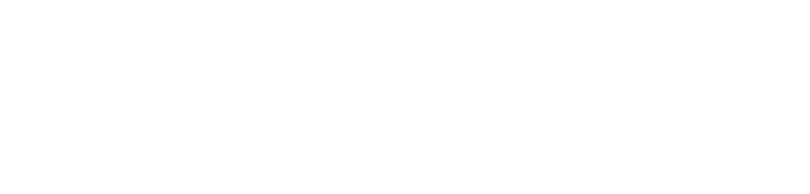
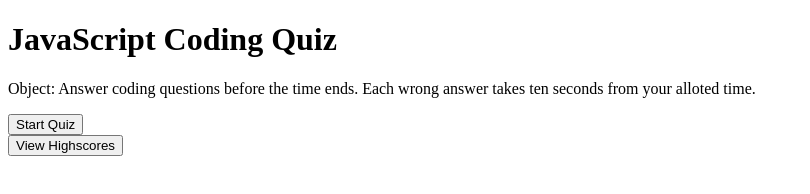
Before and after one commit to KENSTONEJAY/codeQuiz4, a plain HTML site: page index.html in a window 1280 px wide. Shown: the whole page, without its empty margins (0-810 px from the left). Drawn offline with Linux system fonts and the light colour scheme.

Commit message:
adding js files and updating index.html

```diff
--- a/index.html
+++ b/index.html
@@ -9,9 +9,33 @@
 </head>
 <body>
     <div id = "container">
+     <h1>
+         JavaScript Coding Quiz
+     </h1>
+     <p>
+         Object: Answer coding questions before the time ends. Each wrong answer takes ten seconds from your alloted time.
+     </p>
+      <div>
+        <button id="start">Start Quiz</button>
+      </div>
+      <div>
+        <button id="highScores">View Highscores</button>
+      </div>
 
 
 
+      <!--<div id="card" class="hide">
+        <h2 id="card-label"></h2>
+        <div id="options" class="options"></div>
+      </div>
+      <div id="quiz-stop" class="hide">
+        <h2>Finished</h2>
+        <p>Your final score is <span id="final-score"></span>.</p>
+        <p>
+            Enter initials: <input type="text" id="initials" max="3" />
+            <button id="submit">Submit</button>
+          </p>
+        </div> -->
 
 
 
```
Also changed, not shown: assets/js/logic.js (added), assets/js/questions.js (added), assets/js/scores.js (added).
